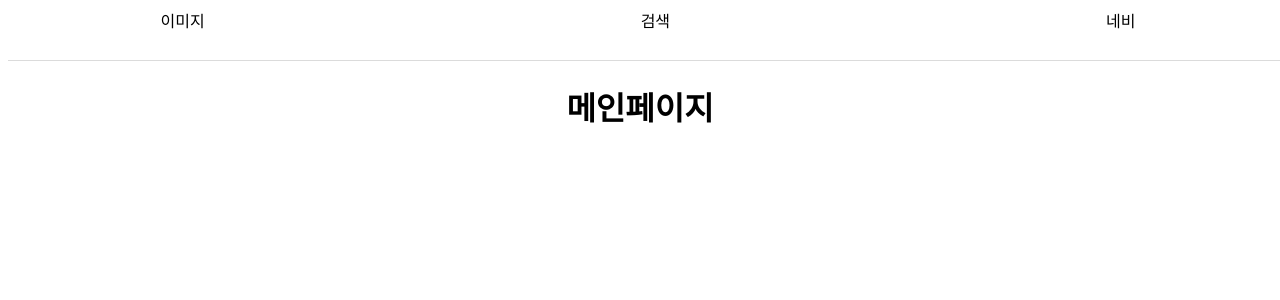
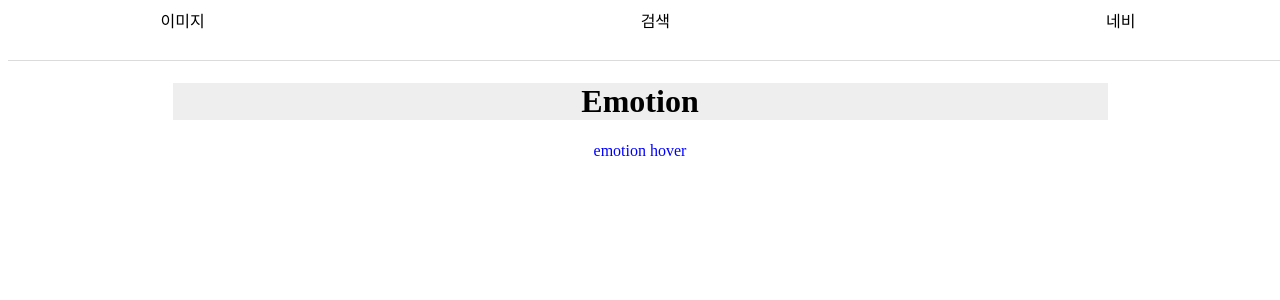
Before and after one commit to glory4god/insta-clone-test, a Next.js app: page / in a window 1280 px wide. Shown: the top 300 px of the page. Built offline with nearby package versions, Linux system fonts and the light colour scheme.

Commit message:
feat: emotion add
npm install @emotion/react --save
npm install @emotion/styled --save
Container Wrapper add

```diff
--- a/components/ui/Container/Container.tsx
+++ b/components/ui/Container/Container.tsx
@@ -1,5 +1,6 @@
 import React, { FC } from 'react';
-import s from './Container.module.css';
+// import s from './Container.module.css';
+import styled from '@emotion/styled';
 
 interface ContainerProps {
   className?: string;
@@ -7,7 +8,26 @@ interface ContainerProps {
 }
 
 const Container: FC<ContainerProps> = ({ children, className }) => {
-  return <div className={s.container}>{children}</div>;
+  return <Wrapper>{children}</Wrapper>;
 };
 
 export default React.memo(Container);
+
+const Wrapper = styled.div`
+  min-height: 100vh;
+  max-width: 935px;
+  text-align: center;
+  padding-top: 54px;
+  color: black;
+  margin: 0 auto;
+  z-index: 1;
+  div {
+    color: blue;
+    &:hover {
+      color: red;
+    }
+  }
+  h1 {
+    background-color: #EEEEEE;
+  }
+`;
--- a/package.json
+++ b/package.json
@@ -9,6 +9,8 @@
     "lint": "next lint"
   },
   "dependencies": {
+    "@emotion/react": "^11.4.1",
+    "@emotion/styled": "^11.3.0",
     "@material-ui/core": "^4.12.3",
     "@reduxjs/toolkit": "^1.6.1",
     "classnames": "^2.3.1",
--- a/pages/index.tsx
+++ b/pages/index.tsx
@@ -11,7 +11,8 @@ const Main: NextPage = () => {
       </Head>
 
       <Container>
-        <h1>메인페이지</h1>
+        <h1>Emotion</h1>
+        <div>emotion hover</div>
       </Container>
       <footer></footer>
     </div>
```
Also changed, not shown: 2 other files (tests, documents, lock files or other folders).
